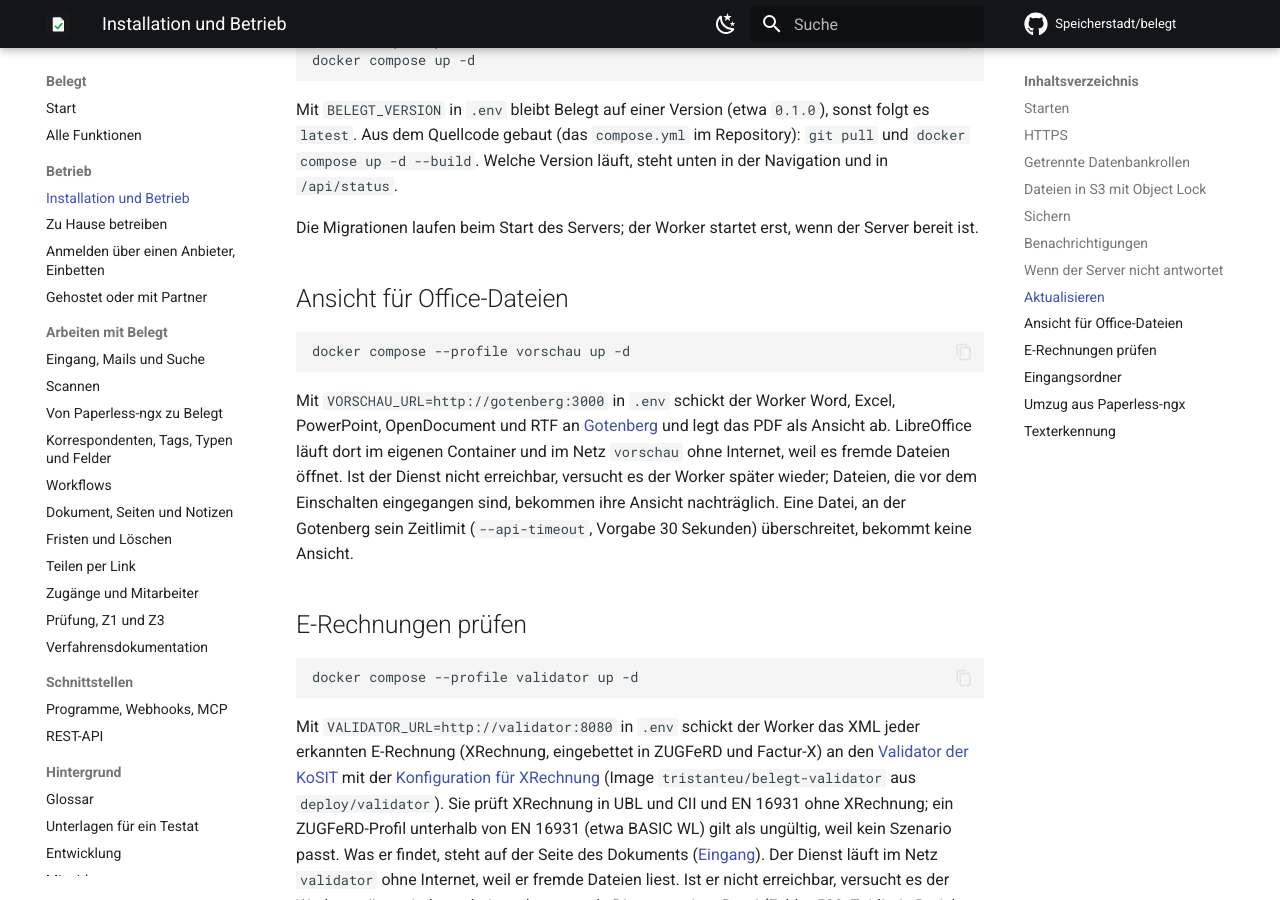
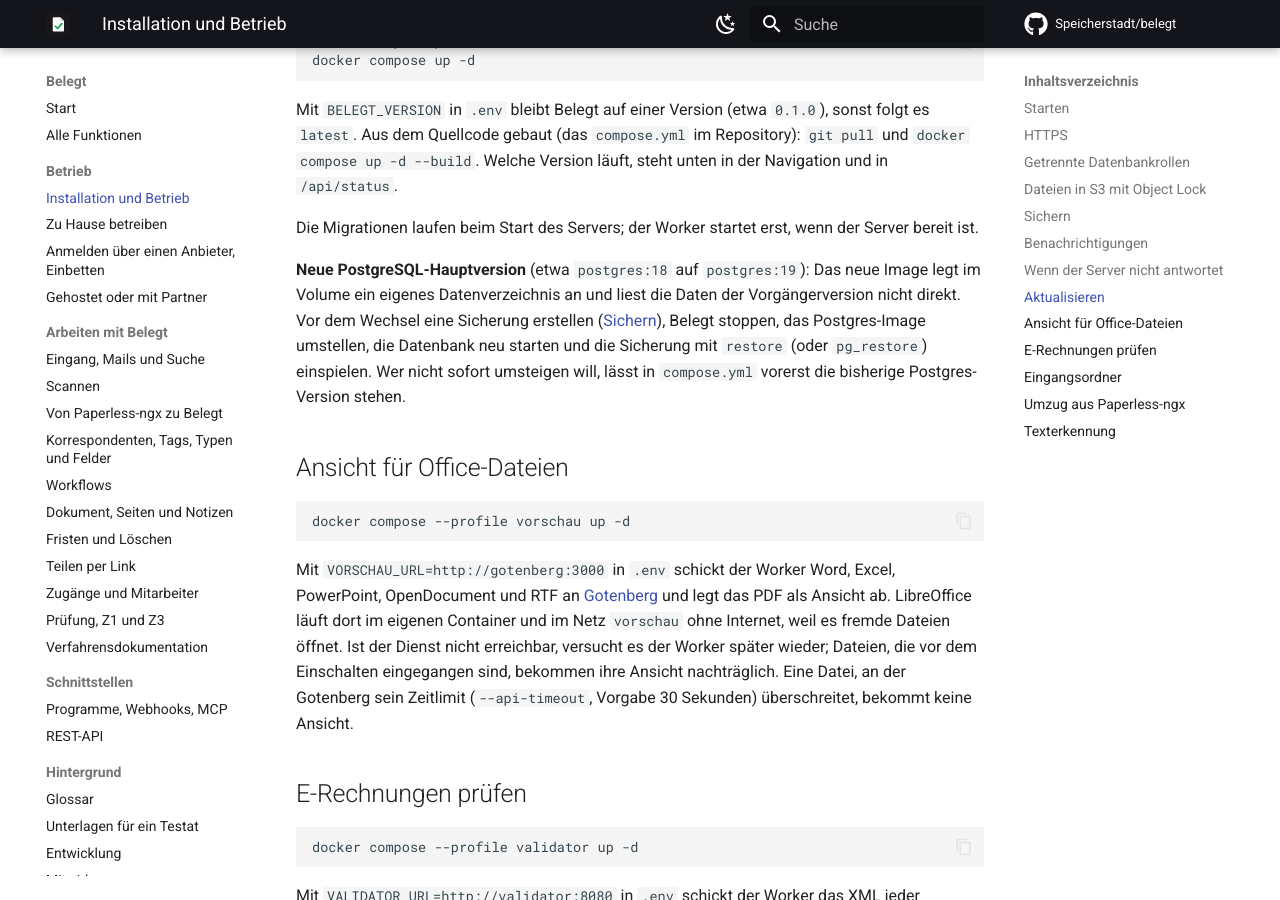
Before and after one commit to Speicherstadt/belegt, an MkDocs documentation site: the page built from docs/betrieb.md, in a window 1280 px wide and 900 px high, scrolled down 6482 px. Built offline with MkDocs 1.6.1 and Material for MkDocs 9.7.7, drawn with Linux system fonts in a browser that asks for light colours; plug-ins that fetch from the network failed and are left out; comment, search, counter and statistics services are not loaded.

Commit message:
Postgres: auf Version 19 aktualisieren (#67)
* chore(postgres): auf PostgreSQL 19 aktualisieren

Co-Authored-By: Antigravity <noreply@google.com>

* fix(ci): postgresql-client-19 für Backup-Tests gegen Postgres 19 installieren

Co-Authored-By: Antigravity <noreply@google.com>

* fix(ci): PGDG-Quelle für postgresql-client-19 auf dem Runner einbinden

Co-Authored-By: Antigravity <noreply@google.com>

---------

Co-authored-by: Tristan Teufel <1709260+firsttris@users.noreply.github.com>
Co-authored-by: Antigravity <noreply@google.com>

````diff
--- a/compose.yml
+++ b/compose.yml
@@ -78,7 +78,7 @@ x-backup: &backup
 
 services:
   postgres:
-    image: docker.io/library/postgres:18
+    image: docker.io/library/postgres:19
     restart: unless-stopped
     environment:
       POSTGRES_USER: belegt
--- a/docs/betrieb.md
+++ b/docs/betrieb.md
@@ -241,6 +241,12 @@ steht unten in der Navigation und in `/api/status`.
 
 Die Migrationen laufen beim Start des Servers; der Worker startet erst, wenn der Server bereit ist.
 
+**Neue PostgreSQL-Hauptversion** (etwa `postgres:18` auf `postgres:19`): Das neue Image legt im Volume ein eigenes
+Datenverzeichnis an und liest die Daten der Vorgängerversion nicht direkt. Vor dem Wechsel eine Sicherung erstellen
+([Sichern](#sichern)), Belegt stoppen, das Postgres-Image umstellen, die Datenbank neu starten und die Sicherung mit
+`restore` (oder `pg_restore`) einspielen. Wer nicht sofort umsteigen will, lässt in `compose.yml` vorerst die bisherige
+Postgres-Version stehen.
+
 ## Ansicht für Office-Dateien
 
 ```bash
````
Also changed, not shown: deploy/backup/README.md (+1 -1 lines), 4 other files.
